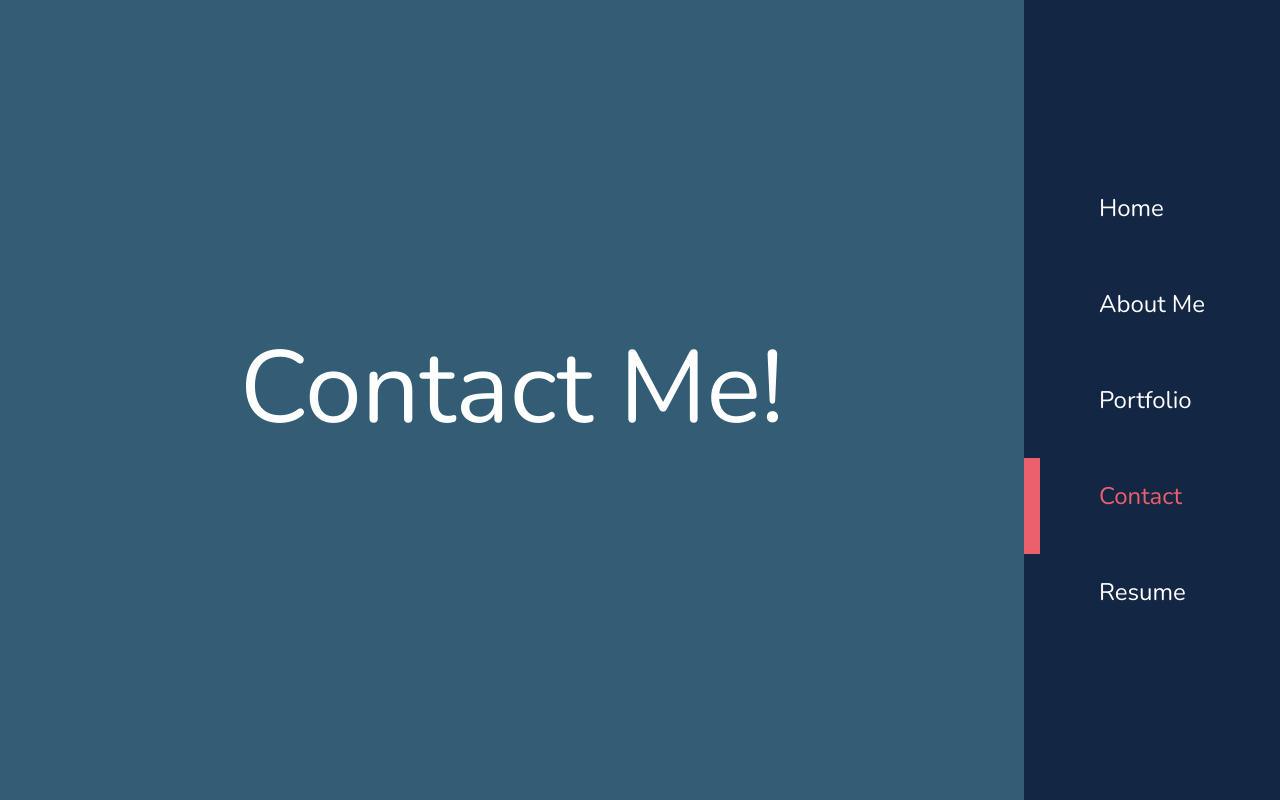
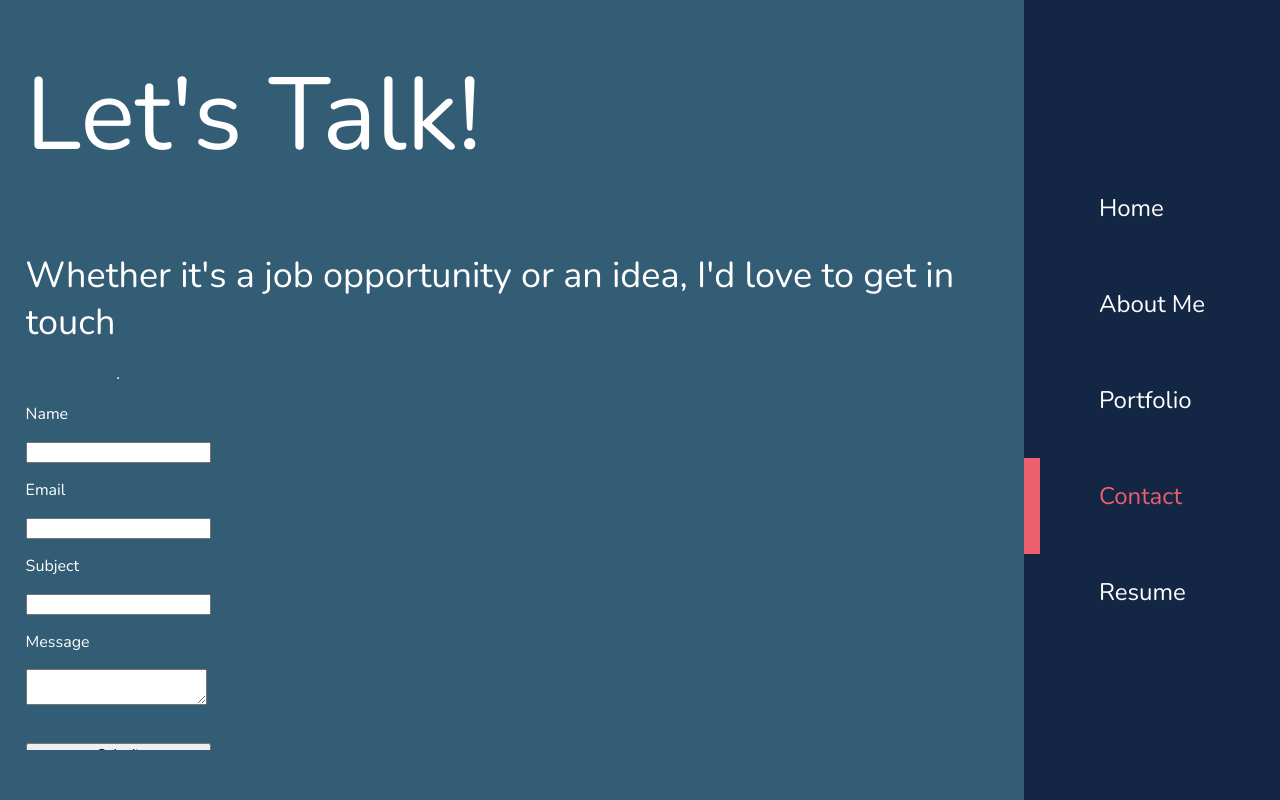
Before and after one commit to noworriesimhere/second-portfolio, a Next.js app: page /contact in a window 1280 px wide. Built offline with nearby package versions, Linux system fonts and the light colour scheme.

Commit message:
added formspree and started contact page

```diff
--- /dev/null
+++ b/components/ContactForm.js
@@ -0,0 +1,122 @@
+import React, { useState } from 'react';
+import axios from 'axios';
+
+import styles from '../styles/ContactForm.module.scss';
+
+const ContactForm = () => {
+  const [status, setStatus] = useState({
+    submitted: false,
+    submitting: false,
+    info: { error: false, msg: null },
+  });
+  const [inputs, setInputs] = useState({
+    name: '',
+    email: '',
+    subject: '',
+    message: '',
+  });
+  const handleServerResponse = (ok, msg) => {
+    if (ok) {
+      setStatus({
+        submitted: true,
+        submitting: false,
+        info: { error: false, msg: msg },
+      });
+      setInputs({
+        name: '',
+        email: '',
+        subject: '',
+        message: '',
+      });
+    } else {
+      setStatus({
+        info: { error: true, msg: msg },
+      });
+    }
+  };
+  const handleOnChange = (e) => {
+    e.persist();
+    setInputs((prev) => ({
+      ...prev,
+      [e.target.id]: e.target.value,
+    }));
+    setStatus({
+      submitted: false,
+      submitting: false,
+      info: { error: false, msg: null },
+    });
+  };
+  const handleOnSubmit = (e) => {
+    e.preventDefault();
+    setStatus((prevStatus) => ({ ...prevStatus, submitting: true }));
+    axios({
+      method: 'POST',
+      url: 'https://formspree.io/f/mrgonakd',
+      data: inputs,
+    })
+      .then((response) => {
+        handleServerResponse(
+          true,
+          'Thank you, your message has been submitted.'
+        );
+      })
+      .catch((error) => {
+        handleServerResponse(false, error.response.data.error);
+      });
+  };
+  return (
+    <main className={styles.container}>
+      <hr />
+      <form onSubmit={handleOnSubmit}>
+        <label htmlFor='name'>Name</label>
+        <input
+          id='name'
+          type='text'
+          name='name'
+          onChange={handleOnChange}
+          required
+          value={inputs.name}
+        />
+        <label htmlFor='email'>Email</label>
+        <input
+          id='email'
+          type='email'
+          name='_replyto'
+          onChange={handleOnChange}
+          required
+          value={inputs.email}
+        />
+        <label htmlFor='subject'>Subject</label>
+        <input
+          id='subject'
+          type='text'
+          name='subject'
+          onChange={handleOnChange}
+          required
+          value={inputs.subject}
+        />
+        <label htmlFor='message'>Message</label>
+        <textarea
+          id='message'
+          name='message'
+          onChange={handleOnChange}
+          required
+          value={inputs.message}
+        />
+        <button type='submit' disabled={status.submitting}>
+          {!status.submitting
+            ? !status.submitted
+              ? 'Submit'
+              : 'Submitted'
+            : 'Submitting...'}
+        </button>
+      </form>
+      {status.info.error && (
+        <div className='error'>Error: {status.info.msg}</div>
+      )}
+      {!status.info.error && status.info.msg && <p>{status.info.msg}</p>}
+    </main>
+  );
+};
+
+export default ContactForm;
--- a/package.json
+++ b/package.json
@@ -8,6 +8,7 @@
     "start": "next start"
   },
   "dependencies": {
+    "axios": "^0.21.1",
     "gsap": "file:gsap-bonus.tgz",
     "next": "10.0.6",
     "react": "17.0.1",
--- a/pages/api/hello.js
+++ b/pages/api/contact.js
@@ -1,5 +1,5 @@
 // Next.js API route support: https://nextjs.org/docs/api-routes/introduction
 
 export default (req, res) => {
-  res.status(200).json({ name: 'John Doe' })
-}
+  res.status(200).json({ name: req.body.name });
+};
--- a/pages/contact.js
+++ b/pages/contact.js
@@ -1,5 +1,8 @@
 import Head from 'next/head';
 import React from 'react';
+import ContactForm from '../components/ContactForm';
+
+import styles from '../styles/Contact.module.scss';
 
 import { spanify } from '../utils/utilFunctions';
 
@@ -9,9 +12,15 @@ const Contact = () => {
       <Head>
         <title>Contact Me</title>
       </Head>
-      <main>
-        <h1>Contact Me!</h1>
-      </main>
+      <div div className={styles.container}>
+        <h1>Let's Talk!</h1>
+        <h4>
+          Whether it's a job opportunity or an idea, I'd love to get in touch
+        </h4>
+        <main>
+          <ContactForm />
+        </main>
+      </div>
     </>
   );
 };
--- /dev/null
+++ b/styles/Contact.module.scss
@@ -0,0 +1,10 @@
+.container {
+  display: flex;
+  flex-direction: column;
+  justify-content: space-between;
+  align-items: flex-start;
+  text-align: left;
+  width: 95%;
+  height: 700px;
+  overflow: hidden;
+}
--- /dev/null
+++ b/styles/ContactForm.module.scss
@@ -0,0 +1,17 @@
+.container {
+  display: flex;
+  flex-direction: column;
+  justify-content: center;
+  align-items: center;
+  form {
+  }
+  label {
+    display: block;
+    margin: 1rem 0;
+  }
+  button {
+    display: block;
+    width: 100%;
+    margin: 2rem 0;
+  }
+}
```
Also changed, not shown: 1 other file (tests, documents, lock files or other folders).
